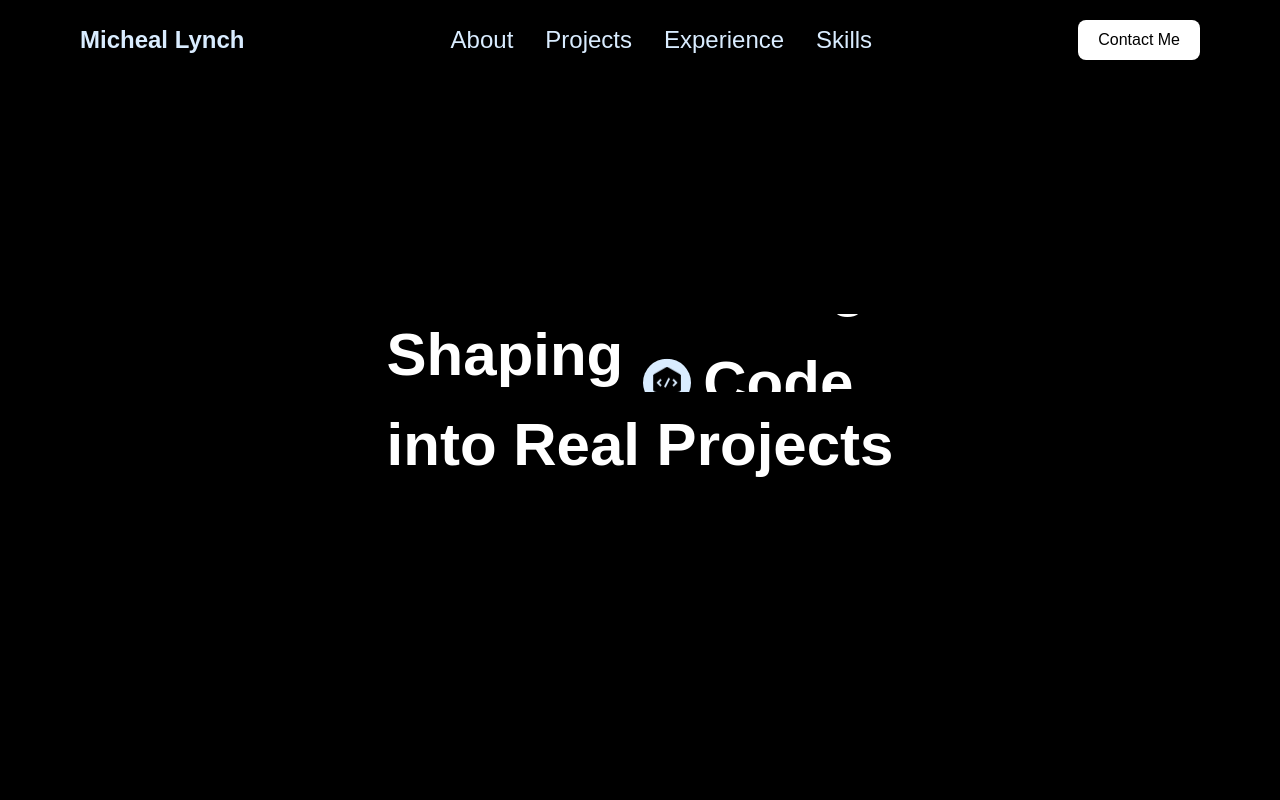
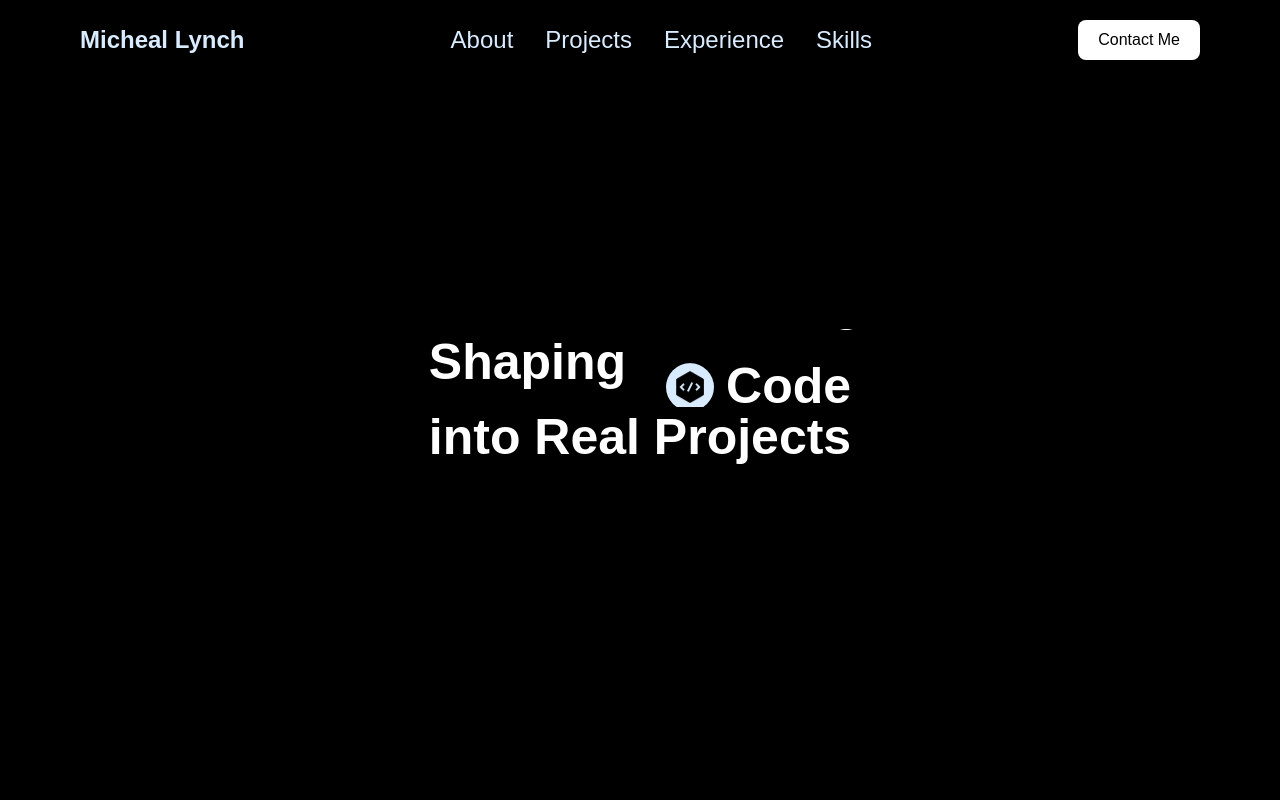
Before and after one commit to m-lynch91/mjl_portfolio, a React (Vite) app: page / in a window 1280 px wide. Shown: the top 800 px of the page. Built offline with nearby package versions, Linux system fonts and the light colour scheme; a web font is replaced by a local one.

Commit message:
fixed cutoff of "concepts" in words animation

```diff
--- a/src/sections/Home.tsx
+++ b/src/sections/Home.tsx
@@ -22,12 +22,11 @@ const Home = () => {
   return (
     <section id="home" className="w-full h-screen items-center">
       <div className="w-full h-full mx-auto flex justify-center items-center">
-        <header>
-          <div className="flex flex-col gap-7">
-            <div className="flex flex-col justify-center md:text-[60px] text-[30px] font-semibold relative z-10 pointer-events-none">
+        <div className="flex flex-col max-w-[1240px] w-screen m-auto items-center">
+          <div className="flex flex-col justify-center md:text-[50px] text-[30px] font-semibold relative z-10 pointer-events-none">
             <h1>
               Shaping
-                <span className="absolute pt-0 px-2 md:px-5 py-[30px] h-[48px] md:h-[78px] md:translate-y-1 translate-y-0 overflow-hidden">
+              <span className="absolute pt-0 px-2 md:px-10 py-[30px] h-[48px] md:h-[78px] md:translate-y-1 translate-y-0 overflow-hidden">
                 <span className="wrapper">
                   {words.map((word: Word, index) => (
                     <span
@@ -47,7 +46,6 @@ const Home = () => {
             <h1>into Real Projects</h1>
           </div>
         </div>
-        </header>
       </div>
     </section>
   );
```
Lines whose indentation alone changed are shown as unchanged.
